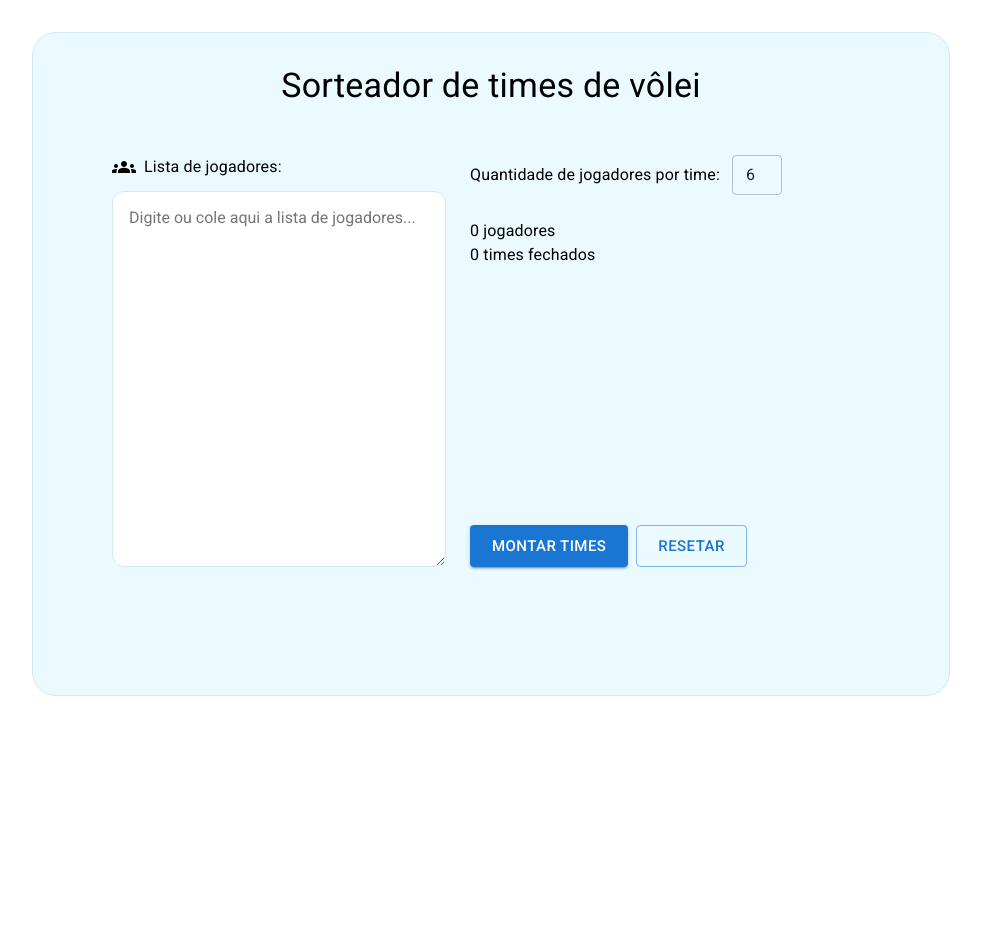
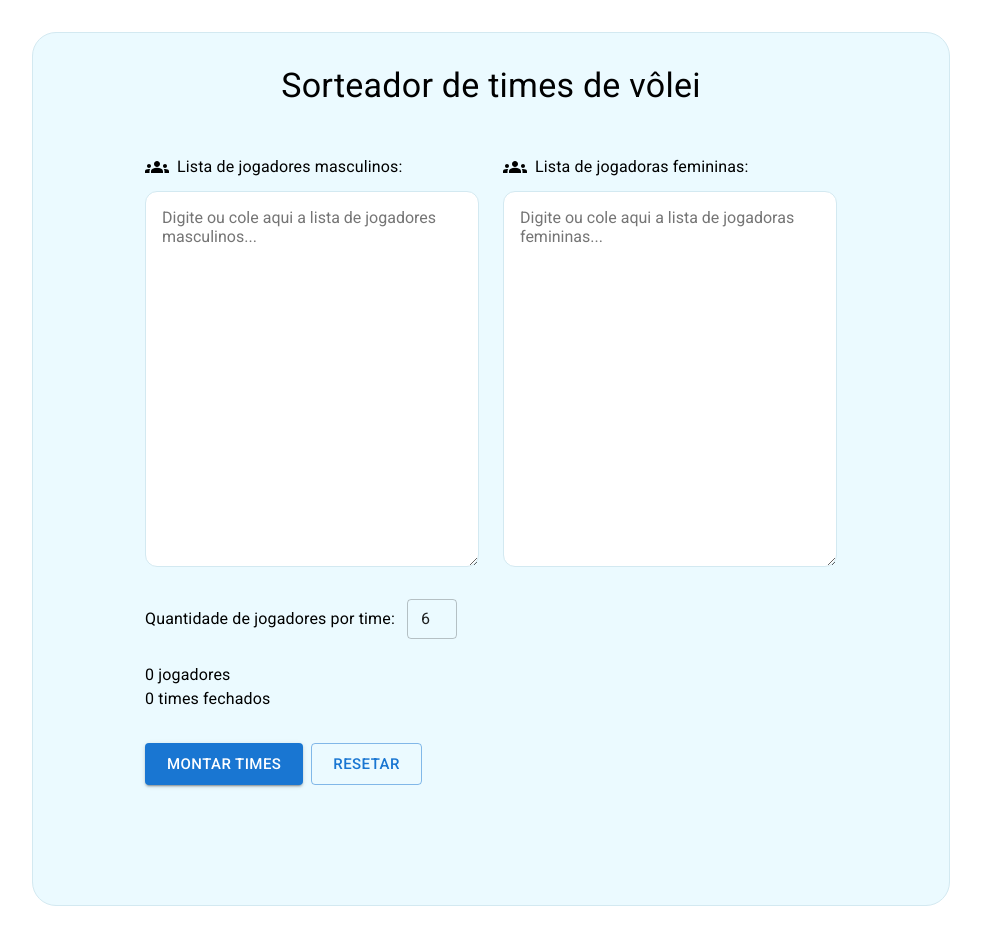
Before and after one commit to WagnerEsser/team-builder, a React (Create React App) app: page / in a window 1280 px wide. Shown: the whole page, without its empty margins (182-1163 px from the left). Before the commit the page ends 800 px from the top, so only its background shows below. Built offline with nearby package versions, Linux system fonts and the light colour scheme.

Commit message:
feat: divisão de jogadores por sexo e adição de ícone na frente dos jogadores

```diff
--- a/package.json
+++ b/package.json
@@ -19,6 +19,7 @@
     "react": "^18.0.0",
     "react-dom": "^18.0.0",
     "react-scripts": "5.0.1",
+    "styled-components": "^5.3.5",
     "typescript": "^4.6.3",
     "web-vitals": "^2.1.4"
   },
@@ -49,6 +50,7 @@
     ]
   },
   "devDependencies": {
+    "@types/styled-components": "^5.1.25",
     "@typescript-eslint/eslint-plugin": "^5.20.0",
     "@typescript-eslint/parser": "^5.20.0",
     "eslint": "^8.13.0",
--- a/src/screens/Home/index.tsx
+++ b/src/screens/Home/index.tsx
@@ -1,15 +1,15 @@
 import { Groups } from "@mui/icons-material";
+import { Box, Button, Container, Typography } from "@mui/material";
+import { ChangeEvent, useMemo, useState } from "react";
+import TeamList from "../../components/SimpleList";
 import {
-  Box,
-  Button,
-  Container,
-  TextareaAutosize,
-  TextField,
-  Typography,
-} from "@mui/material";
-import { ChangeEvent, useMemo, useState } from "react";
-import { containerBackgroundColor, containerBorderColor } from "../../colors";
-import TeamList from "../../components/SimpleList";
+  FlexBox,
+  FlexBoxCenter,
+  PlayerQtyTextField,
+  TextArea,
+  TextAreaWrapper,
+  WrapperContainer,
+} from "./styles";
 import { Form, INITIAL_VALUES, Team } from "./types";
 import {
   getListByString,
@@ -21,10 +21,11 @@ import {
 
 const Home = () => {
   const [values, setValues] = useState<Form>(INITIAL_VALUES);
+  const [listCleaned, setListCleaned] = useState(false);
   const [teams, setTeams] = useState<Team[]>([]);
   const playersList = useMemo(
-    () => getListByString(values.players),
-    [values.players]
+    () => getListByString(values.malePlayers + "\n" + values.femalePlayers),
+    [values.malePlayers, values.femalePlayers]
   );
   const remainingPlayerLength =
     values.qtyTeams >= 1 && playersList.length % values.qtyPlayersByTeam;
@@ -37,13 +38,26 @@ const Home = () => {
     [teams, values.qtyTeams]
   );
 
-  const onChangePlayers = (event: ChangeEvent<HTMLTextAreaElement>) => {
+  const onChangeMales = (event: ChangeEvent<HTMLTextAreaElement>) => {
     event.preventDefault();
     event.stopPropagation();
     const { value } = event.target;
-    const qtyPlayers = getListByString(value).length;
+    const qtyPlayers = getListByString(
+      value + "\n" + values.femalePlayers
+    ).length;
     const qtyTeams = getQtyTeams(qtyPlayers, values.qtyPlayersByTeam);
-    setValues((values) => ({ ...values, players: value, qtyTeams }));
+    setValues((values) => ({ ...values, malePlayers: value, qtyTeams }));
+  };
+
+  const onChangeFemales = (event: ChangeEvent<HTMLTextAreaElement>) => {
+    event.preventDefault();
+    event.stopPropagation();
+    const { value } = event.target;
+    const qtyPlayers = getListByString(
+      value + "\n" + values.malePlayers
+    ).length;
+    const qtyTeams = getQtyTeams(qtyPlayers, values.qtyPlayersByTeam);
+    setValues((values) => ({ ...values, femalePlayers: value, qtyTeams }));
   };
 
   const onChangeQtyPlayersByTeam = (event: ChangeEvent<HTMLInputElement>) => {
@@ -57,24 +71,107 @@ const Home = () => {
   const resetForm = () => {
     setValues(INITIAL_VALUES);
     setTeams([]);
+    setListCleaned(false);
+  };
+
+  const mountMaleTeams = (result: Team[]) => {
+    const males = getListByString(values.malePlayers);
+    if (males.length === 0) return result;
+    const randomMales = shuffleList(males);
+    const qtyMales = randomMales.length;
+    const qtyMalesPerTeam = parseInt((qtyMales / values.qtyTeams).toString());
+    const remainingMaleLength = qtyMales % values.qtyTeams;
+
+    let counter = 1;
+    let currentTeam = 0;
+    let currentIndex = 0;
+    let currentListTeam = [];
+
+    while (counter <= qtyMalesPerTeam + 1 && currentTeam !== values.qtyTeams) {
+      currentListTeam.push(randomMales[currentIndex + counter - 1]);
+      if (counter <= qtyMalesPerTeam) {
+        counter++;
+      }
+      if (counter === qtyMalesPerTeam + 1) {
+        const newTeam = {
+          name: `Time ${currentTeam + 1}`,
+          players: currentListTeam,
+        };
+        result.push(newTeam);
+
+        currentTeam++;
+        counter = 1;
+        currentIndex += qtyMalesPerTeam;
+        currentListTeam = [];
+      }
+    }
+
+    if (remainingMaleLength > 0) {
+      for (let index = 0; index < remainingMaleLength; index++) {
+        result[index].players.push(randomMales[currentIndex + index]);
+      }
+    }
+
+    return result;
+  };
+
+  const mountFemaleTeams = (result: Team[]): Team[] => {
+    const females = getListByString(values.femalePlayers);
+    if (females.length === 0) return result;
+    const randomFemales = shuffleList(females);
+    const qtyFemales = randomFemales.length;
+    const qtyFemalesPerTeam = parseInt(
+      (qtyFemales / values.qtyTeams).toString()
+    );
+    const remainingFemaleLength = qtyFemales % values.qtyTeams;
+
+    let counter = 1;
+    let currentTeam = 0;
+    let currentIndex = 0;
+    let currentListTeam = [];
+
+    while (
+      counter <= qtyFemalesPerTeam + 1 &&
+      currentTeam !== values.qtyTeams
+    ) {
+      currentListTeam.push(randomFemales[currentIndex + counter - 1]);
+      if (counter <= qtyFemalesPerTeam) {
+        counter++;
+      }
+      if (counter === qtyFemalesPerTeam + 1) {
+        if (getListByString(values.malePlayers).length === 0) {
+          const newTeam = {
+            name: `Time ${currentTeam + 1}`,
+            players: currentListTeam,
+          };
+          result.push(newTeam);
+        } else {
+          result[currentTeam].players.push(...currentListTeam);
+        }
+
+        currentTeam++;
+        counter = 1;
+        currentIndex += qtyFemalesPerTeam;
+        currentListTeam = [];
+      }
+    }
+
+    if (remainingFemaleLength > 0) {
+      for (let index = 0; index < remainingFemaleLength; index++) {
+        result[values.qtyTeams - index - 1].players.push(
+          randomFemales[currentIndex + index]
+        );
+      }
+    }
+
+    return result;
   };
 
   const mountTeams = () => {
-    const qtyPlayers = playersList.length;
-    const result: Team[] = [];
-    const randomList = shuffleList(playersList);
-    let counter = 1;
-
-    for (let index = 0; index < qtyPlayers; index += values.qtyPlayersByTeam) {
-      const time = randomList.splice(0, values.qtyPlayersByTeam);
-      const newTeam: Team = {
-        name: "Time " + counter,
-        players: time,
-      };
-      result.push(newTeam);
-      counter++;
-    }
-    setTeams(result);
+    const maleTeamsResult: Team[] = mountMaleTeams([]);
+    const finalResult = mountFemaleTeams(maleTeamsResult);
+    setTeams(finalResult);
+    setListCleaned(false);
   };
 
   const cleanList = () => {
@@ -83,74 +180,79 @@ const Home = () => {
       players: treatList(team.players),
     }));
     setTeams(treatedTeams);
+    setListCleaned(true);
   };
 
   const copyList = () => {
-    const listForCopy = getListForCopy(teams);
+    const listForCopy = getListForCopy(teams, listCleaned);
     navigator.clipboard.writeText(listForCopy);
   };
 
   return (
     <Container maxWidth='md'>
-      <Box
-        width='100%'
-        border='1px solid'
-        borderRadius='24px'
-        padding='32px'
-        marginY='32px'
-        borderColor={containerBorderColor}
-        sx={{ backgroundColor: containerBackgroundColor }}
-      >
+      <WrapperContainer>
         <Typography variant='h4' marginBottom='48px' align='center'>
           Sorteador de times de vôlei
         </Typography>
 
-        <Box display='flex' justifyContent='center' marginBottom='64px'>
-          <Box display='flex' flexDirection='column' marginRight='12px'>
-            <Box display='flex'>
+        <FlexBoxCenter>
+          <Box marginBottom='24px'>
+            <FlexBox>
+              <TextAreaWrapper marginRight='12px'>
+                <FlexBox>
                   <Groups />
                   <Typography
                     component='label'
-                htmlFor='players'
+                    htmlFor='male-players'
                     sx={{ marginLeft: "8px" }}
                   >
-                Lista de jogadores:
+                    Lista de jogadores masculinos:
                   </Typography>
-            </Box>
-            <TextareaAutosize
-              id='players'
-              placeholder='Digite ou cole aqui a lista de jogadores...'
-              style={{
-                width: 300,
-                borderRadius: 12,
-                borderColor: containerBorderColor,
-                padding: 16,
-                marginTop: 12,
-                fontFamily: "Roboto",
-                fontSize: 16,
-              }}
-              minRows={18}
-              value={values.players}
-              onChange={onChangePlayers}
+                </FlexBox>
+                <TextArea
+                  id='male-players'
+                  placeholder='Digite ou cole aqui a lista de jogadores masculinos...'
+                  value={values.malePlayers}
+                  onChange={onChangeMales}
                 />
-          </Box>
+              </TextAreaWrapper>
+
+              <TextAreaWrapper marginLeft='12px'>
+                <FlexBox>
+                  <Groups />
+                  <Typography
+                    component='label'
+                    htmlFor='female-players'
+                    sx={{ marginLeft: "8px" }}
+                  >
+                    Lista de jogadoras femininas:
+                  </Typography>
+                </FlexBox>
+                <TextArea
+                  id='female-players'
+                  placeholder='Digite ou cole aqui a lista de jogadoras femininas...'
+                  value={values.femalePlayers}
+                  onChange={onChangeFemales}
+                />
+              </TextAreaWrapper>
+            </FlexBox>
+
             <Box
               width={400}
               display='flex'
               flexDirection='column'
               justifyContent='space-between'
-            marginLeft='12px'
+              marginTop='32px'
             >
               <Box>
                 <Box display='flex' alignItems='center'>
                   <Typography component='label' htmlFor='qtyPlayersByTeam'>
                     Quantidade de jogadores por time:
                   </Typography>
-                <TextField
+                  <PlayerQtyTextField
                     size='small'
-                  sx={{ width: 50, marginLeft: "12px", textAlign: "center" }}
-                  style={{ textAlign: "center" }}
                     id='qtyPlayersByTeam'
+                    sx={{ marginLeft: "12px" }}
                     value={values.qtyPlayersByTeam}
                     onChange={onChangeQtyPlayersByTeam}
                   />
@@ -181,6 +283,7 @@ const Home = () => {
               </Box>
             </Box>
           </Box>
+        </FlexBoxCenter>
 
         <TeamList teams={closedTeams} setTeams={setTeams} />
         <TeamList
@@ -211,7 +314,7 @@ const Home = () => {
             </Button>
           </Box>
         )}
-      </Box>
+      </WrapperContainer>
     </Container>
   );
 };
--- /dev/null
+++ b/src/screens/Home/styles.ts
@@ -0,0 +1,44 @@
+import styled from 'styled-components'
+import { Box, TextareaAutosize, TextField } from '@mui/material'
+import { containerBorderColor, containerBackgroundColor } from '../../colors'
+
+export const WrapperContainer = styled(Box)`
+    width: 100%;
+    border: 1px solid;
+    border-radius: 24px;
+    padding: 32px;
+    margin-top: 32px;
+    margin-bottom: 32px;
+    border-color: ${containerBorderColor};
+    background-color: ${containerBackgroundColor};
+`
+
+export const TextArea = styled(TextareaAutosize)`
+    width: 300px;
+    border-radius: 12px;
+    border-color: ${containerBorderColor};
+    padding: 16px;
+    margin-top: 12px;
+    font-family: "Roboto";
+    font-size: 16px;
+`
+
+TextArea.defaultProps = ({ minRows: 18 });
+
+export const FlexBox = styled(Box)`
+    display: flex;
+`
+
+export const TextAreaWrapper = styled(FlexBox)`
+    flex-direction: column;
+`
+
+export const FlexBoxCenter = styled(FlexBox)`
+    align-items: center;
+    justify-content: center;
+`
+
+export const PlayerQtyTextField = styled(TextField)`
+    width: 50px;
+    text-align: center;
+`
--- a/src/screens/Home/types.ts
+++ b/src/screens/Home/types.ts
@@ -1,11 +1,13 @@
 export type Form = {
-    players: string;
+    malePlayers: string;
+    femalePlayers: string;
     qtyTeams: number;
     qtyPlayersByTeam: number;
 };
 
 export const INITIAL_VALUES: Form = {
-    players: "",
+    malePlayers: "",
+    femalePlayers: "",
     qtyTeams: 0,
     qtyPlayersByTeam: 6,
 };
--- a/src/screens/Home/utils.ts
+++ b/src/screens/Home/utils.ts
@@ -26,9 +26,12 @@ export const getQtyTeams = (qtyPlayers: number, qtyPlayersByTeam: number): numbe
     return parseInt((qtyPlayers / qtyPlayersByTeam).toString());
 };
 
-export const getListForCopy = (teams: Team[]) => {
+export const getListForCopy = (teams: Team[], format: boolean = false) => {
     const listString: string[] = teams.map(team => {
-        const players: string = team.players.reduce((previousPlayer, currentPlayer) =>
+        let teamPlayers = team.players
+        if (format) teamPlayers = teamPlayers.map(player => "🤾🏻 " + player)
+
+        const players: string = teamPlayers.reduce((previousPlayer, currentPlayer) =>
         `${previousPlayer}
 ${currentPlayer}`)
 
```
Also changed, not shown: 1 other file (tests, documents, lock files or other folders). Lines whose indentation alone changed are shown as unchanged.
